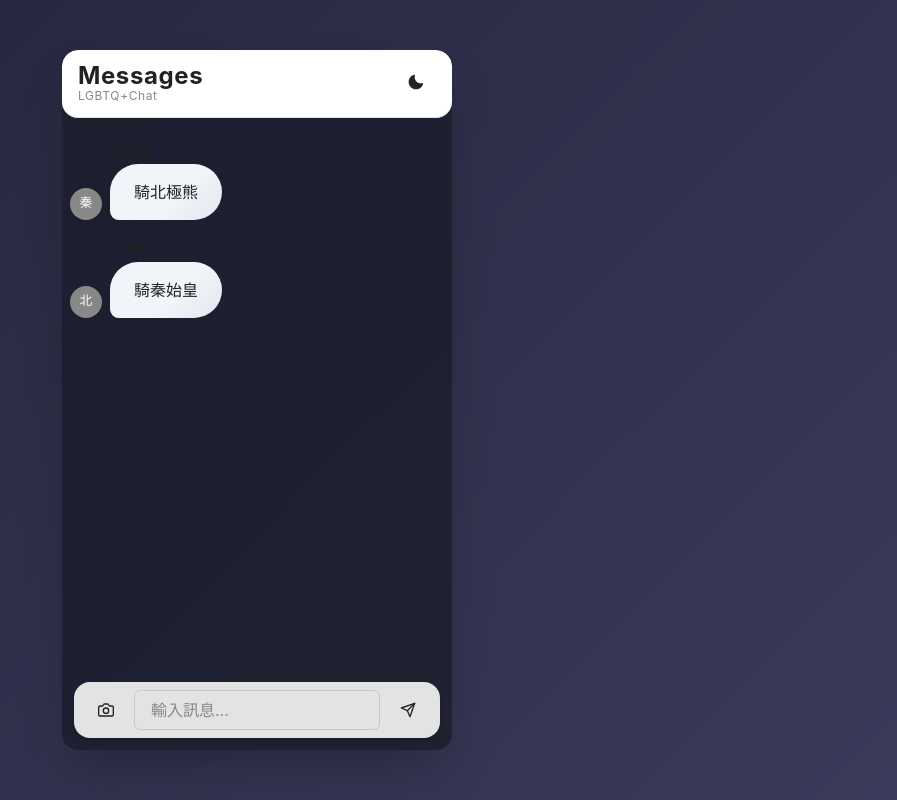
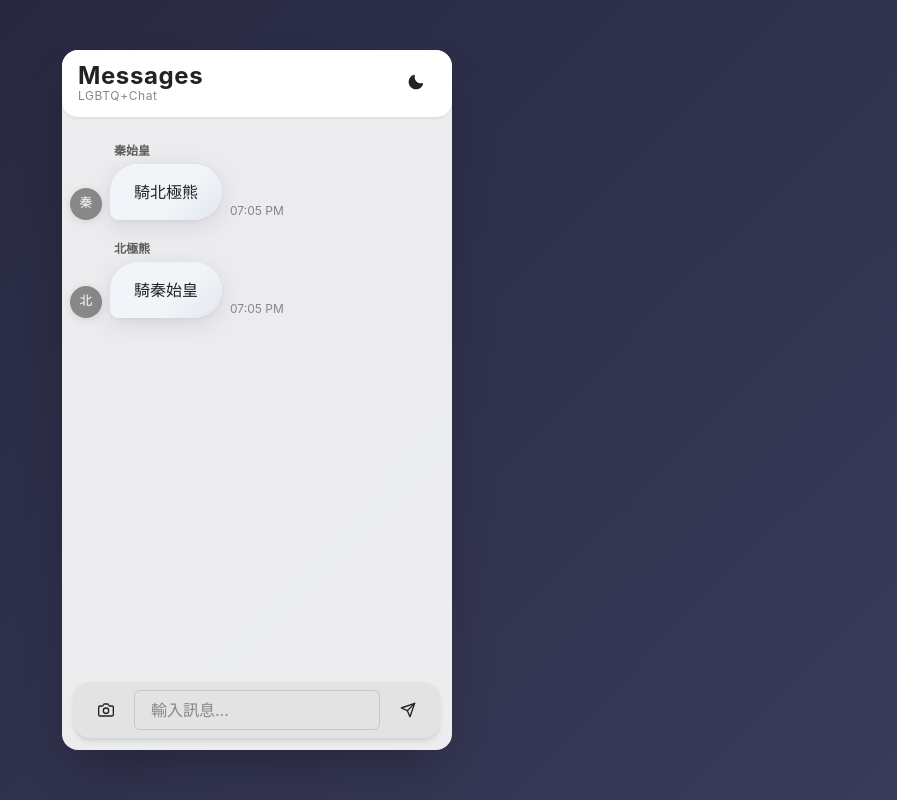
Before and after one commit to Balenciaga69/app_zana, a React (Vite) app in the folder frontend/: page / in a window 1280 px wide. Shown: the whole page, without its empty margins (383-1280 px from the left). Built offline with nearby package versions, Linux system fonts and the light colour scheme.

Commit message:
準備來統一

```diff
--- a/frontend/src/features/chat/components/Bubble/MessageAvatar.tsx
+++ b/frontend/src/features/chat/components/Bubble/MessageAvatar.tsx
@@ -11,7 +11,7 @@ const MessageAvatar = ({ user, isMe }: MessageAvatarProps) => (
     name={user}
     bg={isMe ? 'blue.400' : 'gray.400'}
     color='white'
-    boxShadow="0 2px 8px 0 rgba(0,0,0,0.10)"
+    boxShadow='0 2px 8px 0 rgba(0,0,0,0.10)'
     ml={isMe ? 2 : 0}
     mr={!isMe ? 2 : 0}
     variant='message'
--- a/frontend/src/features/chat/components/Header.tsx
+++ b/frontend/src/features/chat/components/Header.tsx
@@ -11,9 +11,7 @@ const Header = () => {
         <Heading sx={headerTitleStyles(colorMode)}>
           <span>Messages</span>
         </Heading>
-        <Text sx={headerSubtitleStyles(colorMode)}>
-          LGBTQ+Chat
-        </Text>
+        <Text sx={headerSubtitleStyles(colorMode)}>LGBTQ+Chat</Text>
       </Box>
       <Spacer />
       <IconButton
--- a/frontend/src/features/chat/pages/ChatRoom.tsx
+++ b/frontend/src/features/chat/pages/ChatRoom.tsx
@@ -2,6 +2,7 @@ import { Box, Flex } from '@chakra-ui/react'
 import MessageList from '../components/MessageList.tsx'
 import MessageInput from '../components/MessageInput.tsx'
 import Header from '../components/Header.tsx'
+import { useColorMode } from '@chakra-ui/react'
 import {
   chatRoomContainerStyles,
   chatRoomBoxStyles,
@@ -11,9 +12,10 @@ import {
 } from '../styles/componentStyles'
 
 const ChatRoom = () => {
+  const { colorMode } = useColorMode()
   return (
     <Flex sx={chatRoomContainerStyles}>
-      <Box sx={chatRoomBoxStyles}>
+      <Box sx={chatRoomBoxStyles(colorMode)}>
         <Header />
         <Box sx={chatRoomInnerBoxStyles}>
           <Box sx={chatRoomMessageListBoxStyles}>
--- a/frontend/src/features/chat/styles/componentStyles.ts
+++ b/frontend/src/features/chat/styles/componentStyles.ts
@@ -96,12 +96,12 @@ export const chatRoomContainerStyles: SystemStyleObject = {
 }
 
 // ChatRoom 主要 Box 樣式
-export const chatRoomBoxStyles: SystemStyleObject = {
+export const chatRoomBoxStyles = (colorMode: string): SystemStyleObject => ({
   w: { base: '100%', sm: '390px' },
   maxW: '100vw',
   h: { base: '100vh', sm: '700px' },
   maxH: '100vh',
-  bg: 'rgba(30,32,48,0.95)',
+  bg: colorMode === 'dark' ? 'rgba(30,32,48,0.95)' : 'rgba(247,247,248,0.95)',
   borderRadius: '2xl',
   boxShadow: '2xl',
   overflow: 'hidden',
@@ -110,7 +110,7 @@ export const chatRoomBoxStyles: SystemStyleObject = {
   position: 'relative',
   // Chakra 沒有 backdropFilter 內建，需用 style 傳遞
   style: { backdropFilter: 'blur(8px)' },
-}
+})
 
 // ChatRoom 內層訊息區 Box 樣式
 export const chatRoomInnerBoxStyles: SystemStyleObject = {
--- a/frontend/src/theme.ts
+++ b/frontend/src/features/chat/styles/theme.ts
@@ -4,7 +4,7 @@ import type { ThemeConfig } from '@chakra-ui/react'
 
 const config: ThemeConfig = {
   initialColorMode: 'light',
-  useSystemColorMode: true,
+  useSystemColorMode: false,
 }
 
 // 通用工具函數：根據色彩模式選擇顏色
--- a/frontend/src/main.tsx
+++ b/frontend/src/main.tsx
@@ -2,7 +2,7 @@ import { ChakraProvider } from '@chakra-ui/react'
 import { StrictMode } from 'react'
 import { createRoot } from 'react-dom/client'
 import App from './App.tsx'
-import theme from './theme'
+import theme from './features/chat/styles/theme.ts'
 
 createRoot(document.getElementById('root')!).render(
   <StrictMode>
```
